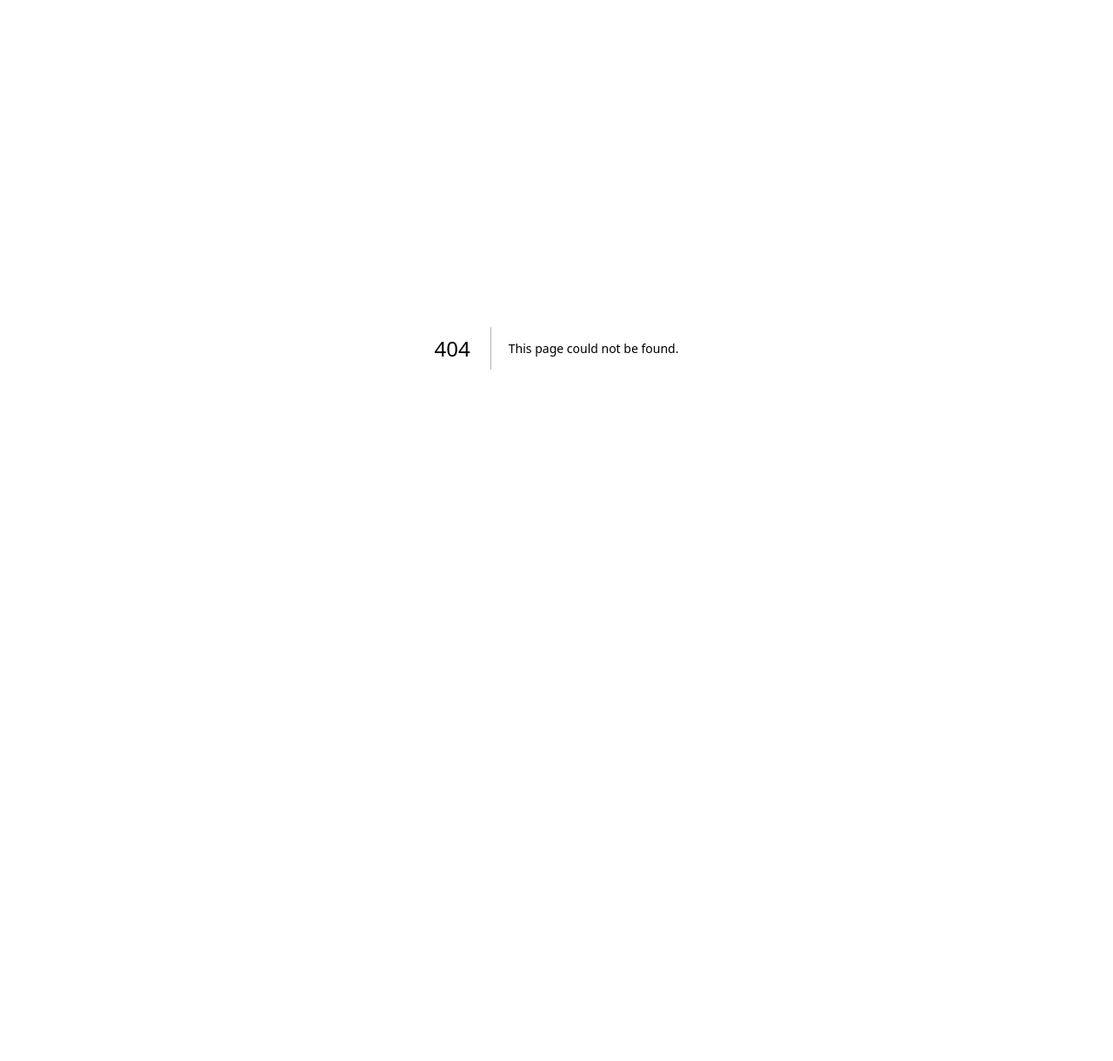
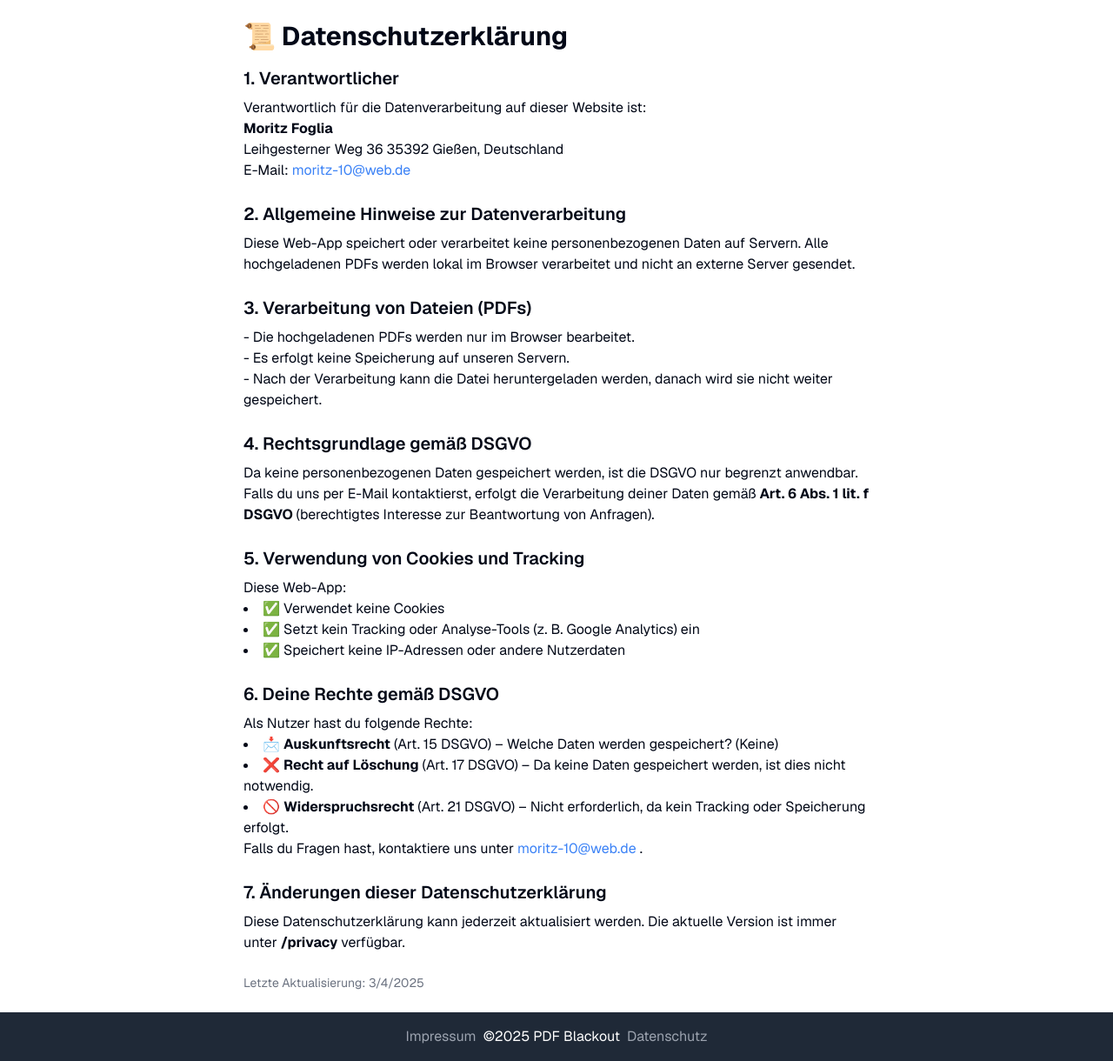
Before and after one commit to maddomo/pdfblackout, a Next.js app: page /policy in a window 1280 px wide. Before the commit this address had no page. Shown: the whole page at 87% size. Before the commit the page ends 800 px from the top, so only its background shows below. Built offline with nearby package versions, Linux system fonts and the light colour scheme.

Commit message:
footer datenschutz und Impressum

```diff
--- /dev/null
+++ b/src/app/_components/footer.tsx
@@ -0,0 +1,10 @@
+export default function Footer(){
+    return(
+        <footer className="w-full flex flex-row gap-2 justify-center bg-gray-800 text-white text-center p-4">
+            <a href={"/imprint"} className="text-gray-400 hover:text-white">Impressum</a>
+            <a href={"/"}> ©2025 PDF Blackout</a>
+
+            <a href={"/policy"} className="text-gray-400 hover:text-white">Datenschutz</a>
+        </footer>
+    )
+}
--- /dev/null
+++ b/src/app/imprint/page.tsx
@@ -0,0 +1,68 @@
+import Head from "next/head";
+
+export default function Impressum() {
+  return (
+    <>
+      <Head>
+        <title>Impressum | Deine Webseite</title>
+        <meta name="description" content="Impressum gemäß §5 TMG für die Web-App" />
+      </Head>
+
+      <main className="max-w-3xl mx-auto p-6 min-h-screen">
+        <h1 className="text-3xl font-bold mb-4">🏛️ Impressum</h1>
+
+        <section className="mb-6">
+          <h2 className="text-xl font-semibold mb-2">1. Angaben gemäß § 5 TMG</h2>
+          <p>
+            <strong>Moritz Foglia</strong> <br />
+            Leihgesterner Weg 36 <br />
+            35392, Gießen <br />
+            Deutschland
+          </p>
+        </section>
+
+        <section className="mb-6">
+          <h2 className="text-xl font-semibold mb-2">2. Kontakt</h2>
+          <p>
+            📧 E-Mail: <a href="mailto:moritz-10@web.de" className="text-blue-500">moritz-10@web.de</a> <br />
+
+          </p>
+        </section>
+
+        <section className="mb-6">
+          <h2 className="text-xl font-semibold mb-2">3. Verantwortlich für den Inhalt nach § 55 Abs. 2 RStV</h2>
+          <p>
+            <strong>Moritz Foglia</strong> <br />
+            Leihgesterner Weg 36, 35392 Gießen <br />
+            Deutschland
+          </p>
+        </section>
+
+        <section className="mb-6">
+          <h2 className="text-xl font-semibold mb-2">4. Haftungsausschluss</h2>
+          <p>
+            Trotz sorgfältiger inhaltlicher Kontrolle übernehmen wir keine Haftung für die Inhalte externer Links.
+            Für den Inhalt der verlinkten Seiten sind ausschließlich deren Betreiber verantwortlich.
+          </p>
+        </section>
+
+        <section className="mb-6">
+          <h2 className="text-xl font-semibold mb-2">5. EU-Streitschlichtung</h2>
+          <p>
+            Die Europäische Kommission stellt eine Plattform zur Online-Streitbeilegung (OS) bereit:
+            <a
+              href="https://ec.europa.eu/consumers/odr"
+              target="_blank"
+              rel="noopener noreferrer"
+              className="text-blue-500"
+            >
+              https://ec.europa.eu/consumers/odr
+            </a>
+          </p>
+        </section>
+
+        <p className="text-sm text-gray-500 mt-4">Letzte Aktualisierung: {new Date().toLocaleDateString()}</p>
+      </main>
+    </>
+  );
+}
--- a/src/app/layout.tsx
+++ b/src/app/layout.tsx
@@ -2,6 +2,7 @@ import "~/styles/globals.css";
 import { Toaster } from "~/components/ui/sonner";
 import { GeistSans } from "geist/font/sans";
 import { type Metadata } from "next";
+import Footer from "./_components/footer";
 
 
 export const metadata: Metadata = {
@@ -17,6 +18,7 @@ export default function RootLayout({
     <html lang="en" className={`${GeistSans.variable}`}>
       <body>
         {children}
+        <Footer />
         <Toaster />
       </body>
     </html>
--- /dev/null
+++ b/src/app/policy/page.tsx
@@ -0,0 +1,88 @@
+import Head from "next/head";
+
+export default function PrivacyPolicy() {
+  return (
+    <>
+      <Head>
+        <title>Datenschutzerklärung | Deine Webseite</title>
+        <meta name="description" content="Datenschutzerklärung für die Nutzung der Web-App" />
+      </Head>
+
+      <main className="max-w-3xl mx-auto p-6">
+        <h1 className="text-3xl font-bold mb-4">📜 Datenschutzerklärung</h1>
+
+        <section className="mb-6">
+          <h2 className="text-xl font-semibold mb-2">1. Verantwortlicher</h2>
+          <p>
+            Verantwortlich für die Datenverarbeitung auf dieser Website ist:
+          </p>
+          <p>
+            <strong>Moritz Foglia</strong> <br />
+            Leihgesterner Weg 36 35392 Gießen, Deutschland <br />
+            E-Mail: <a href="mailto:moritz-10@web.de" className="text-blue-500">moritz-10@web.de</a>
+          </p>
+        </section>
+
+        <section className="mb-6">
+          <h2 className="text-xl font-semibold mb-2">2. Allgemeine Hinweise zur Datenverarbeitung</h2>
+          <p>
+            Diese Web-App speichert oder verarbeitet keine personenbezogenen Daten auf Servern.
+            Alle hochgeladenen PDFs werden lokal im Browser verarbeitet und nicht an externe Server gesendet.
+          </p>
+        </section>
+
+        <section className="mb-6">
+          <h2 className="text-xl font-semibold mb-2">3. Verarbeitung von Dateien (PDFs)</h2>
+          <p>
+            - Die hochgeladenen PDFs werden nur im Browser bearbeitet. <br />
+            - Es erfolgt keine Speicherung auf unseren Servern. <br />
+            - Nach der Verarbeitung kann die Datei heruntergeladen werden, danach wird sie nicht weiter gespeichert.
+          </p>
+        </section>
+
+        <section className="mb-6">
+          <h2 className="text-xl font-semibold mb-2">4. Rechtsgrundlage gemäß DSGVO</h2>
+          <p>
+            Da keine personenbezogenen Daten gespeichert werden, ist die DSGVO nur begrenzt anwendbar.
+            Falls du uns per E-Mail kontaktierst, erfolgt die Verarbeitung deiner Daten gemäß
+            <strong> Art. 6 Abs. 1 lit. f DSGVO </strong> (berechtigtes Interesse zur Beantwortung von Anfragen).
+          </p>
+        </section>
+
+        <section className="mb-6">
+          <h2 className="text-xl font-semibold mb-2">5. Verwendung von Cookies und Tracking</h2>
+          <p>Diese Web-App:</p>
+          <ul className="list-disc list-inside">
+            <li>✅ Verwendet keine Cookies</li>
+            <li>✅ Setzt kein Tracking oder Analyse-Tools (z. B. Google Analytics) ein</li>
+            <li>✅ Speichert keine IP-Adressen oder andere Nutzerdaten</li>
+          </ul>
+        </section>
+
+        <section className="mb-6">
+          <h2 className="text-xl font-semibold mb-2">6. Deine Rechte gemäß DSGVO</h2>
+          <p>Als Nutzer hast du folgende Rechte:</p>
+          <ul className="list-disc list-inside">
+            <li>📩 <strong>Auskunftsrecht</strong> (Art. 15 DSGVO) – Welche Daten werden gespeichert? (Keine)</li>
+            <li>❌ <strong>Recht auf Löschung</strong> (Art. 17 DSGVO) – Da keine Daten gespeichert werden, ist dies nicht notwendig.</li>
+            <li>🚫 <strong>Widerspruchsrecht</strong> (Art. 21 DSGVO) – Nicht erforderlich, da kein Tracking oder Speicherung erfolgt.</li>
+          </ul>
+          <p>
+            Falls du Fragen hast, kontaktiere uns unter
+            <a href="mailto:moritz-10@web.de" className="text-blue-500"> moritz-10@web.de </a>.
+          </p>
+        </section>
+
+        <section className="mb-6">
+          <h2 className="text-xl font-semibold mb-2">7. Änderungen dieser Datenschutzerklärung</h2>
+          <p>
+            Diese Datenschutzerklärung kann jederzeit aktualisiert werden.
+            Die aktuelle Version ist immer unter <strong>/privacy</strong> verfügbar.
+          </p>
+        </section>
+
+        <p className="text-sm text-gray-500 mt-4">Letzte Aktualisierung: {new Date().toLocaleDateString()}</p>
+      </main>
+    </>
+  );
+}
```
Also changed, not shown: src/utils/cookiehelper.ts (deleted, +0 -44 lines).
